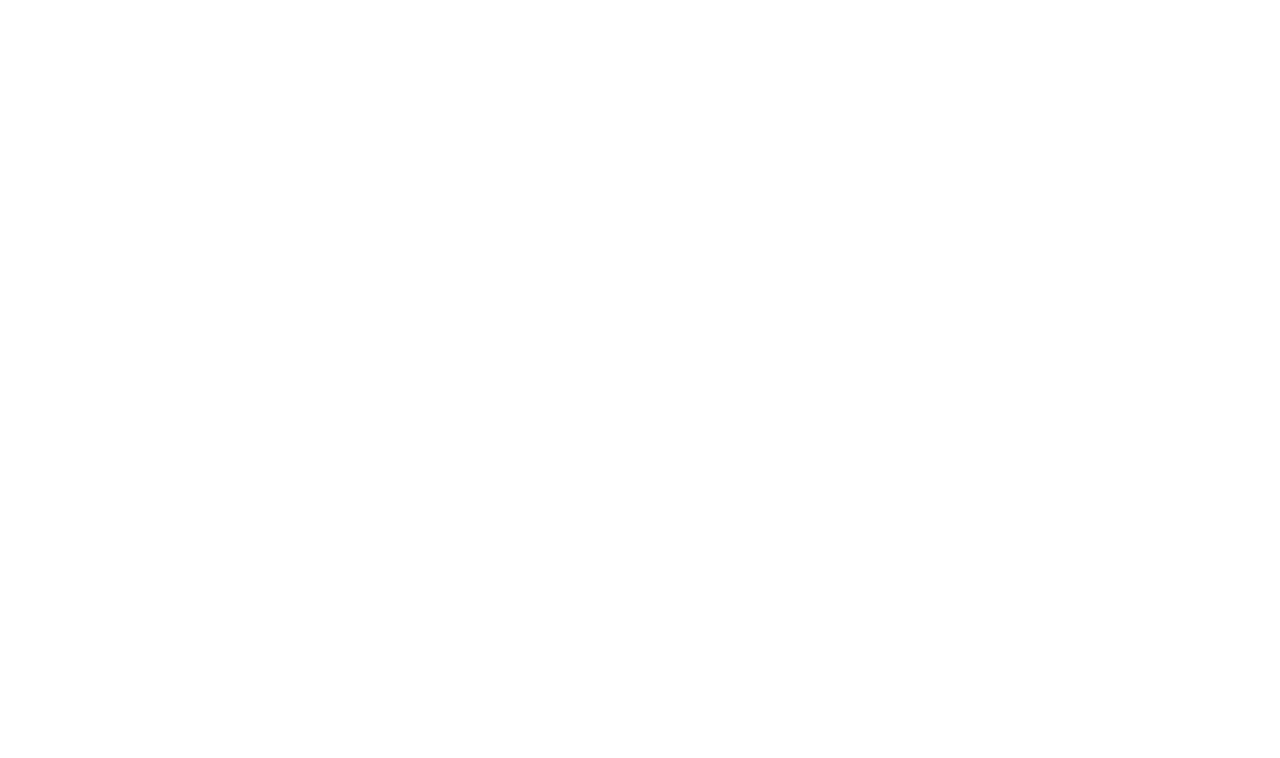
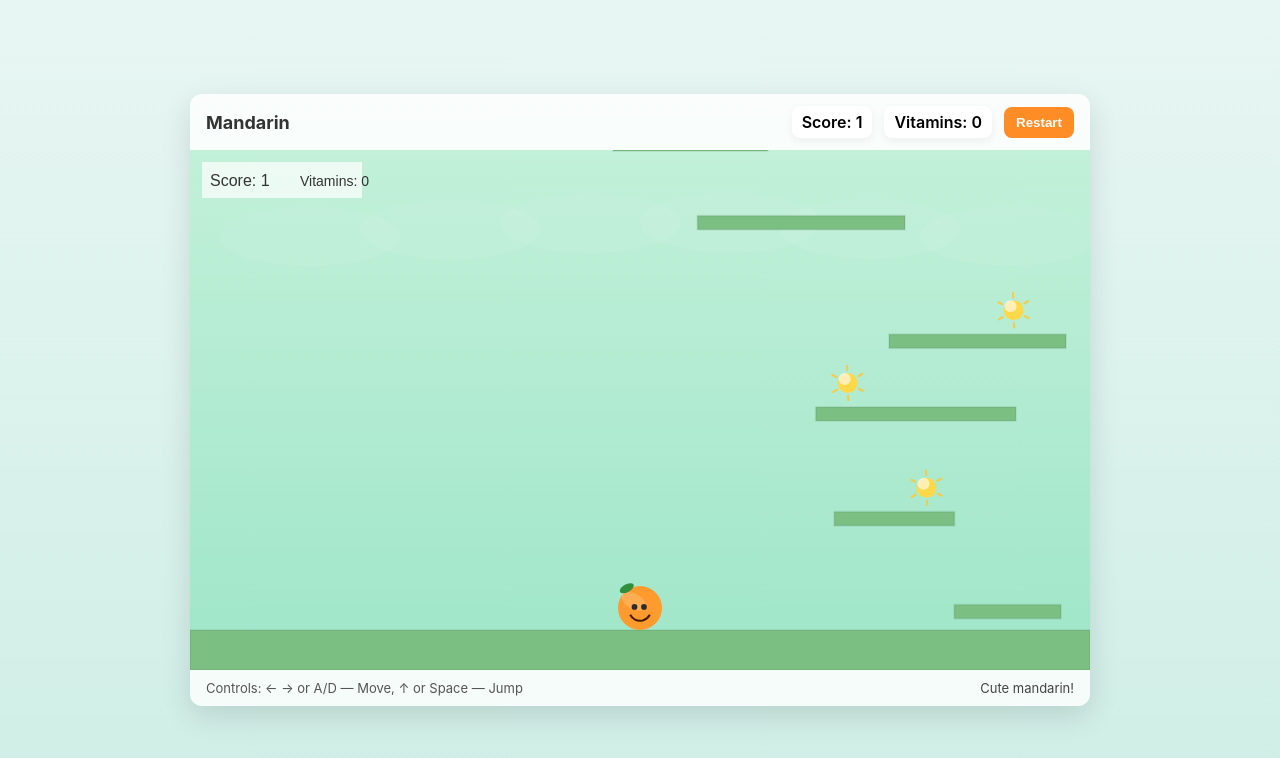
Before and after one commit to aysumaharramovaa/mandaringame, a plain HTML site: page index.html in a window 1280 px wide. Drawn offline with Linux system fonts and the light colour scheme.

Commit message:
mandarin!

```diff
--- a/index.html
+++ b/index.html
@@ -4,8 +4,25 @@
     <meta charset="UTF-8">
     <meta name="viewport" content="width=device-width, initial-scale=1.0">
     <title>Mandarin Game</title>
+    <link rel="stylesheet" href="style.css">
+    <link rel="shortcut icon" href="logo.webp" type="image/x-icon">
 </head>
 <body>
-
+      <div class="game-wrap">
+    <header>
+      <h1>Mandarin</h1>
+      <div class="hud">
+        <div id="score">Score: 0</div>
+        <div id="vit">Vitamins: 0</div>
+        <button id="restart">Restart</button>
+      </div>
+    </header>
+    <canvas id="game" width="900" height="520"></canvas>
+    <footer>
+      <div class="info">Controls: ← → or A/D — Move, ↑ or Space — Jump</div>
+      <div>Cute mandarin!</div>
+    </footer>
+  </div>
+    <script src="script.js"></script>
 </body>
 </html>
--- /dev/null
+++ b/script.js
@@ -0,0 +1,228 @@
+
+(() => {
+  const canvas = document.getElementById('game');
+  const ctx = canvas.getContext('2d');
+  const W = canvas.width, H = canvas.height;
+  const gravity = 0.8;
+  const keys = {left:false,right:false,up:false};
+  let scoreEl = document.getElementById('score');
+  let vitEl = document.getElementById('vit');
+  let restartBtn = document.getElementById('restart');
+
+  const player = {
+    x: W/2,
+    y: H-80,
+    r: 22,
+    vx: 0,
+    vy: 0,
+    color: '#ff9b2e',
+    onGround: false
+  };
+
+  let platforms = [];
+  let vitamins = [];
+  let maxYReached = H;
+  let score = 0;
+  let vitaminsCollected = 0;
+  let gameOver = false;
+  let scrollY = 0;
+
+  function initLevel() {
+    platforms = [];
+    vitamins = [];
+    platforms.push({x:0,y:H-40,w:W,h:40,type:'static'});
+    // random platforms
+    for (let i=0;i<12;i++){
+      const pw = 100 + Math.random()*120;
+      const px = Math.random()*(W-pw);
+      const py = H - 100 - i*90 + Math.random()*40;
+      platforms.push({x:px,y:py,w:pw,h:14,type: Math.random()>0.8 ? 'moving' : 'static', dir:1, range:60});
+      if (Math.random() < 0.4) {
+        vitamins.push({x:px + 20 + Math.random()*(pw-40), y:py-24, r:10, collected:false});
+      }
+    }
+    player.x = W/2; player.y = H-80; player.vx=0; player.vy=0;
+    maxYReached = H;
+    score = 0; vitaminsCollected = 0; gameOver = false; scrollY = 0;
+    updateHUD();
+  }
+
+  function updateHUD(){
+    scoreEl.textContent = 'Score: ' + Math.max(0, Math.floor(score));
+    vitEl.textContent = 'Vitamins: ' + vitaminsCollected;
+  }
+
+  function drawMandarin(x,y,r) {
+    ctx.beginPath();
+    ctx.fillStyle = '#ff9b2e';
+    ctx.arc(x,y,r,0,Math.PI*2);
+    ctx.fill();
+    ctx.beginPath();
+    ctx.fillStyle = 'rgba(255,255,255,0.18)';
+    ctx.ellipse(x - r*0.28, y - r*0.3, r*0.6, r*0.35, Math.PI/6, 0, Math.PI*2);
+    ctx.fill();
+    ctx.fillStyle='#2b2b2b';
+    ctx.beginPath(); ctx.arc(x - r*0.25, y - r*0.05, r*0.13,0,Math.PI*2); ctx.fill();
+    ctx.beginPath(); ctx.arc(x + r*0.18, y - r*0.05, r*0.13,0,Math.PI*2); ctx.fill();
+    ctx.beginPath(); ctx.strokeStyle='#481a00'; ctx.lineWidth=2;
+    ctx.arc(x, y + r*0.08, r*0.5, 0.15*Math.PI, 0.85*Math.PI); ctx.stroke();
+    ctx.beginPath(); ctx.fillStyle='#2f8f3a';
+    ctx.ellipse(x - r*0.6, y - r*0.9, r*0.35, r*0.18, -0.5, 0, Math.PI*2); ctx.fill();
+  }
+
+  function collidePlatform(p){
+    const cx = player.x, cy = player.y + player.r;
+    if (cx + player.r > p.x && cx - player.r < p.x + p.w){
+      if (player.vy > 0 && cy <= p.y + player.vy + 1 && cy + player.vy >= p.y) {
+        player.y = p.y - player.r;
+        player.vy = 0;
+        player.onGround = true;
+        return true;
+      }
+    }
+    return false;
+  }
+
+  function update(dt) {
+    if (gameOver) return;
+    const acc = 0.8;
+    if (keys.left) player.vx -= acc;
+    if (keys.right) player.vx += acc;
+    player.vx *= 0.92;
+    player.vy += gravity;
+    player.x += player.vx;
+    player.y += player.vy;
+    if (player.x < -player.r) player.x = W + player.r;
+    if (player.x > W + player.r) player.x = -player.r;
+
+    player.onGround = false;
+    platforms.forEach(p=>{
+      if (p.type === 'moving') {
+        p.x += 1.2 * p.dir;
+        if (p.x < 0 || p.x + p.w > W) p.dir *= -1;
+      }
+    });
+    for (let i=0;i<platforms.length;i++){
+      if (collidePlatform(platforms[i])) break;
+    }
+    vitamins.forEach(v=>{
+      if (!v.collected){
+        const dx = player.x - v.x, dy = player.y - v.y;
+        const dist = Math.hypot(dx,dy);
+        if (dist < player.r + v.r - 4){
+          v.collected = true;
+          vitaminsCollected++;
+        }
+      }
+    });
+
+    if (player.y < maxYReached) {
+      score += (maxYReached - player.y) * 0.02;
+      maxYReached = player.y;
+    }
+
+
+    const threshold = H * 0.42;
+    if (player.y < threshold) {
+      const dy = threshold - player.y;
+      player.y += dy;
+      platforms.forEach(p => p.y += dy);
+      vitamins.forEach(v => v.y += dy);
+      score += dy * 0.03;
+    }
+
+
+    platforms = platforms.filter(p => p.y < H + 100);
+    while (platforms.length < 14) {
+      const pw = 100 + Math.random()*120;
+      const px = Math.random()*(W-pw);
+      const py = -40 - Math.random()*120;
+      platforms.push({x:px,y:py,w:pw,h:14,type: Math.random()>0.85 ? 'moving' : 'static', dir: Math.random()>0.5?1:-1, range:60});
+      if (Math.random() < 0.45) {
+        vitamins.push({x:px + 20 + Math.random()*(pw-40), y:py-24, r:10, collected:false});
+      }
+    }
+
+    if (player.y - player.r > H + 80) {
+      gameOver = true;
+      setTimeout(()=>alert('Game Over! Score: ' + Math.floor(score) + '\nVitamins: ' + vitaminsCollected), 10);
+    }
+
+    updateHUD();
+  }
+
+  function render() {
+
+    ctx.clearRect(0,0,W,H);
+    ctx.fillStyle = 'rgba(255,255,255,0.06)';
+    for (let i=0;i<6;i++){
+      ctx.beginPath();
+      ctx.ellipse(120 + i*140, 80 + Math.sin(i+Date.now()/2000)*8, 90, 30, 0,0,Math.PI*2);
+      ctx.fill();
+    }
+
+
+    platforms.forEach(p=>{
+      ctx.fillStyle = '#7bbf83';
+      ctx.fillRect(p.x, p.y, p.w, p.h);
+      ctx.strokeStyle = 'rgba(0,0,0,0.06)'; ctx.strokeRect(p.x, p.y, p.w, p.h);
+    });
+
+
+    vitamins.forEach(v=>{
+      if (v.collected) return;
+      ctx.beginPath();
+      ctx.fillStyle = '#ffd84a';
+      ctx.arc(v.x, v.y, v.r, 0, Math.PI*2); ctx.fill();
+      ctx.fillStyle = 'rgba(255,255,255,0.6)';
+      ctx.beginPath(); ctx.arc(v.x-3, v.y-4, v.r*0.6,0,Math.PI*2); ctx.fill();
+
+      ctx.strokeStyle='rgba(255,200,50,0.9)'; ctx.lineWidth=2;
+      for (let a=0;a<6;a++){
+        const ang = a*(Math.PI*2/6) + Date.now()/700;
+        ctx.beginPath(); ctx.moveTo(v.x + Math.cos(ang)*v.r*1.2, v.y + Math.sin(ang)*v.r*1.2);
+        ctx.lineTo(v.x + Math.cos(ang)*(v.r+8), v.y + Math.sin(ang)*(v.r+8)); ctx.stroke();
+      }
+    });
+
+    drawMandarin(player.x, player.y, player.r);
+
+
+    ctx.fillStyle='rgba(255,255,255,0.7)'; ctx.fillRect(12,12,160,36);
+    ctx.fillStyle='#333'; ctx.font='16px sans-serif'; ctx.fillText('Score: '+Math.floor(score),20,36);
+    ctx.fillStyle='#333'; ctx.font='14px sans-serif'; ctx.fillText('Vitamins: '+vitaminsCollected,110,36);
+  }
+
+  let last = performance.now();
+  function loop(t){
+    const dt = t - last;
+    last = t;
+    update(dt/16.6);
+    render();
+    requestAnimationFrame(loop);
+  }
+
+
+  window.addEventListener('keydown', e=>{
+    if (e.key === 'ArrowLeft' || e.key === 'a' || e.key === 'A') keys.left = true;
+    if (e.key === 'ArrowRight' || e.key === 'd' || e.key === 'D') keys.right = true;
+    if (e.key === ' ' || e.key === 'ArrowUp' || e.key === 'w' || e.key === 'W') {
+      if (player.onGround || player.vy === 0) {
+        player.vy = -14;
+        player.onGround = false;
+      }
+    }
+  });
+  window.addEventListener('keyup', e=>{
+    if (e.key === 'ArrowLeft' || e.key === 'a' || e.key === 'A') keys.left = false;
+    if (e.key === 'ArrowRight' || e.key === 'd' || e.key === 'D') keys.right = false;
+  });
+
+  restartBtn.addEventListener('click', ()=>{
+    initLevel();
+  });
+
+
+  initLevel();
+  requestAnimationFrame(loop);
+})();
--- /dev/null
+++ b/style.css
@@ -0,0 +1,11 @@
+  :root{--bg:#e8f6f3;--panel:#ffffffcc;--accent:#ff8c24}
+  html,body{height:100%;margin:0;font-family:Inter,system-ui,Segoe UI,Arial;background:linear-gradient(#e8f6f3,#cfeee6);display:flex;align-items:center;justify-content:center}
+  .game-wrap{width:900px;max-width:96vw;background:var(--panel);box-shadow:0 10px 30px rgba(0,0,0,0.12);border-radius:12px;overflow:hidden}
+  header{display:flex;justify-content:space-between;padding:12px 16px;align-items:center}
+  h1{margin:0;font-size:18px;color:#333}
+  .hud{display:flex;gap:12px;align-items:center}
+  .hud div{background:#fff;padding:6px 10px;border-radius:8px;font-weight:600;box-shadow:0 3px 8px rgba(0,0,0,0.06)}
+  canvas{display:block;background:linear-gradient(#c2f0d9, #9fe6c9);width:100%;height:520px}
+  footer{padding:10px 16px;display:flex;justify-content:space-between;align-items:center;font-size:13px;color:#444}
+  button{background:var(--accent);border:none;color:white;padding:8px 12px;border-radius:8px;cursor:pointer;font-weight:700}
+  .info{font-size:13px;color:#555}
```
Also changed, not shown: logo.webp (added).
